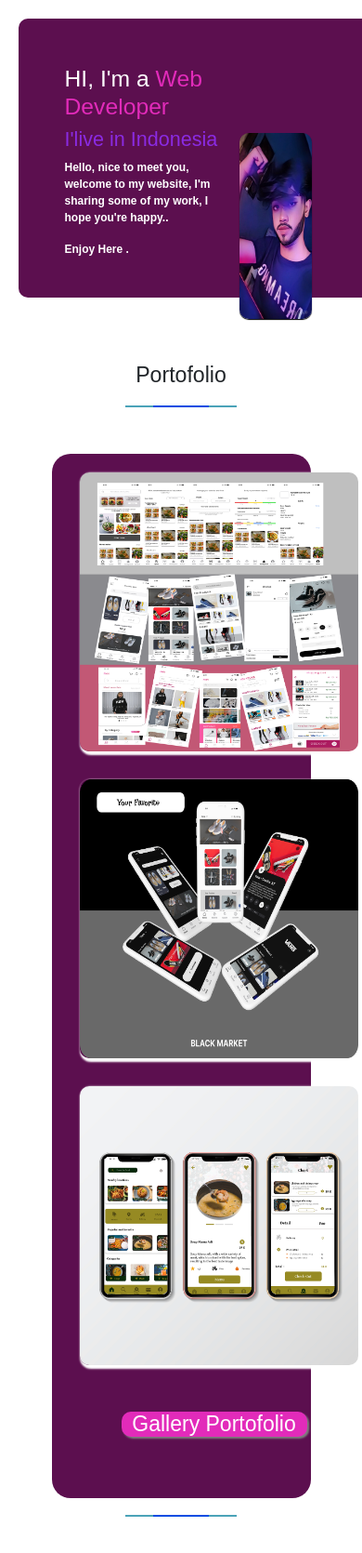
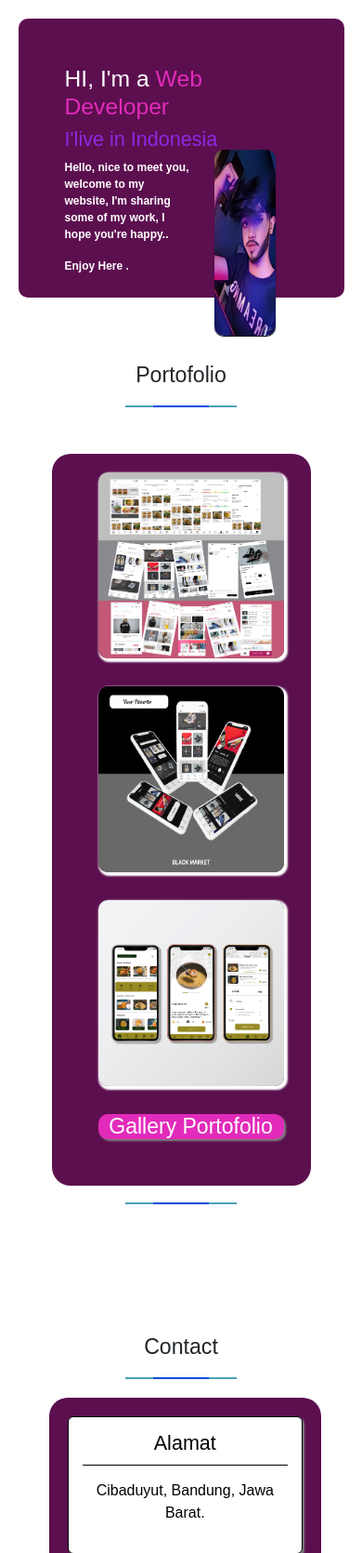
Before and after one commit to Farhannovaal/farhannovaal, a PHP site: page /index.html in a window 390 px wide. Shown: the part 70-1740 px from the top of the page at 93% size. Run offline with PHP 8.4, Linux system fonts and the light colour scheme.

Commit message:
Responsive terbaru 2/6

```diff
--- a/css.css
+++ b/css.css
@@ -133,7 +133,7 @@
 
         .banner{
             position: relative;
-            left: 5%;
+            left: 2%;
             background-color:rgb(92, 15, 79);
             width: 90%;
             padding: 50px;
@@ -401,6 +401,8 @@
             height: 230px;
             text-align: center;
             transition: .5s;
+            color: white;
+            font-weight: bold;
         }
         .pic2 img{
             width: 100%;
@@ -565,9 +567,12 @@
                 grid-gap: 30px 10px;
                 background-color: rgba(92, 15, 79);
                 padding-top: 20px;
-                padding-left: 0px;
                 height: auto;
                 border-radius: 20px;
+            }.pic{
+                width: auto;
+                height: auto;
+                left: 0;
             }
             #portofolio p{
                 font-size: 23px;
@@ -575,11 +580,12 @@
                 background-color: rgba(226, 43, 186);
                 width: 200px;
                 position: relative;
-                left: 25%;
+                left: auto;
                 border-radius: 10px;
                 color: white;
                 box-shadow: 2px 2px 2px  grey;
                 margin-top: 20px;
+                margin: auto;
             }.col-3{
                 width: 100%;
                 text-align: center;
@@ -612,7 +618,8 @@
                 margin: 2px 2px;
 
             }.banner{
-                width: 100%;
+                width: 90%;
+                left: 5%;
             }.greeting {
                 font-size: 12px;
                 width: 100%;
@@ -659,13 +666,16 @@
                 }.container-gambar{
                     width: 90%;
                     display: grid;
-                    grid-template-columns: repeat(2,1fr);
+                    grid-template-columns: repeat(1,1fr);
                     grid-gap: 30px 10px;
                     background-color: rgba(92, 15, 79);
                     padding-top: 20px;
-                    padding-left: 0px;
                     height: auto;
                     border-radius: 20px;
+                }.pic{
+                    width: auto;
+                    height: auto;
+                    left: 0;
                 }
                 #portofolio p{
                     font-size: 23px;
@@ -673,13 +683,12 @@
                     background-color: rgba(226, 43, 186);
                     width: 200px;
                     position: relative;
-                    left: 25%;
+                    left: auto;
                     border-radius: 10px;
                     color: white;
                     box-shadow: 2px 2px 2px  grey;
                     margin-top: 20px;
-                    height: 10%;
-                    top: 50%;
+                    margin: auto;
                 }.col-3{
                     width: 100%;
                     text-align: center;
@@ -687,7 +696,7 @@
                 }.contact{
                     width: 90%;
                     position: relative;
-                    left: 5%;
+                    left: 10%;
                     border-radius: 20px;
 
                 }.alamat{
@@ -712,7 +721,8 @@
                     margin: 2px 2px;
 
                 }.banner{
-                    width: 100%;
+                    width: 90%;
+                    left: 5%;
                 }.greeting {
                     font-size: 12px;
                     width: 100%;
@@ -738,5 +748,5 @@
                  width: 90%;
                }.sidebar{
                 width: 300px;
-               }
+               };
                 };
```
